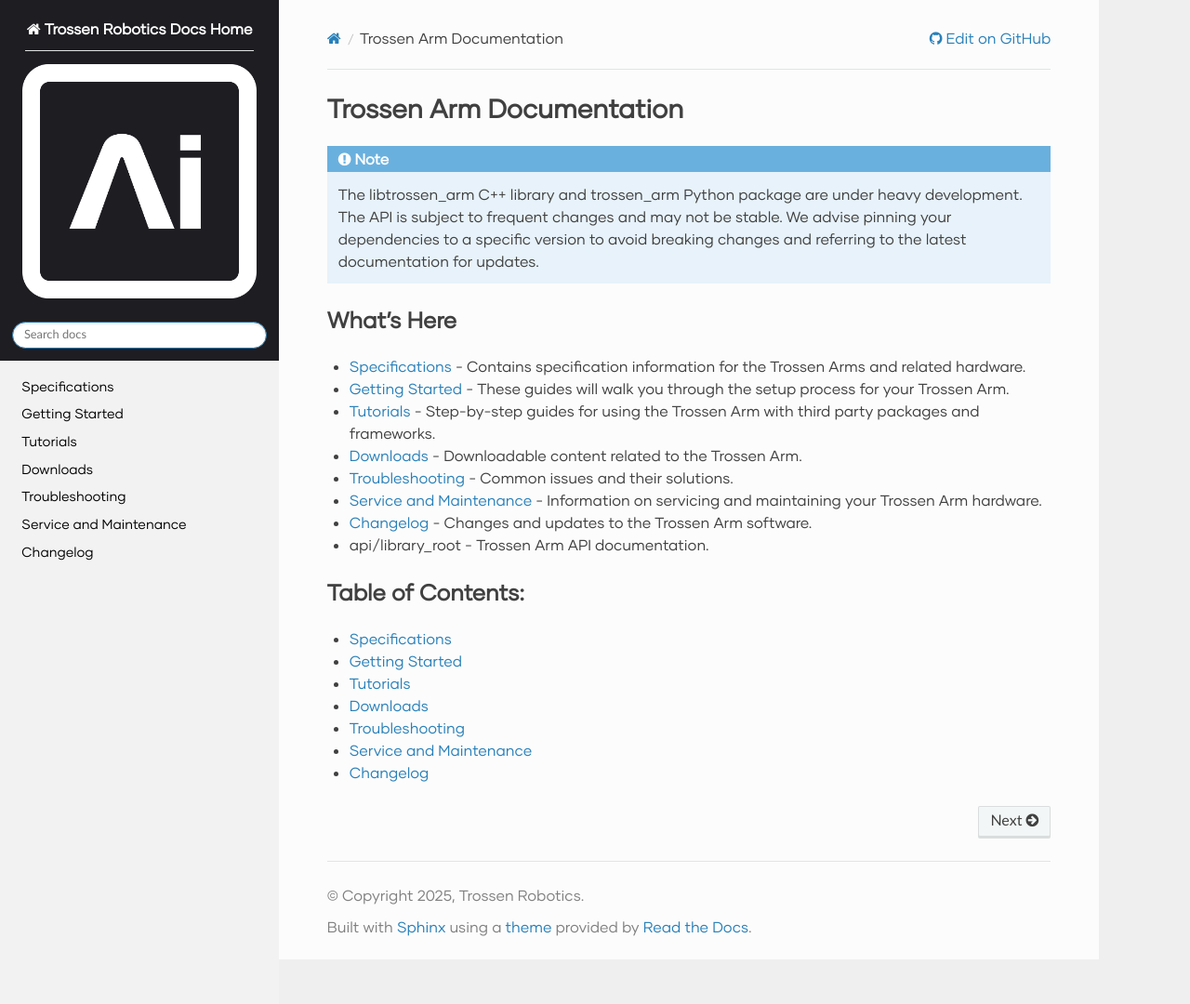
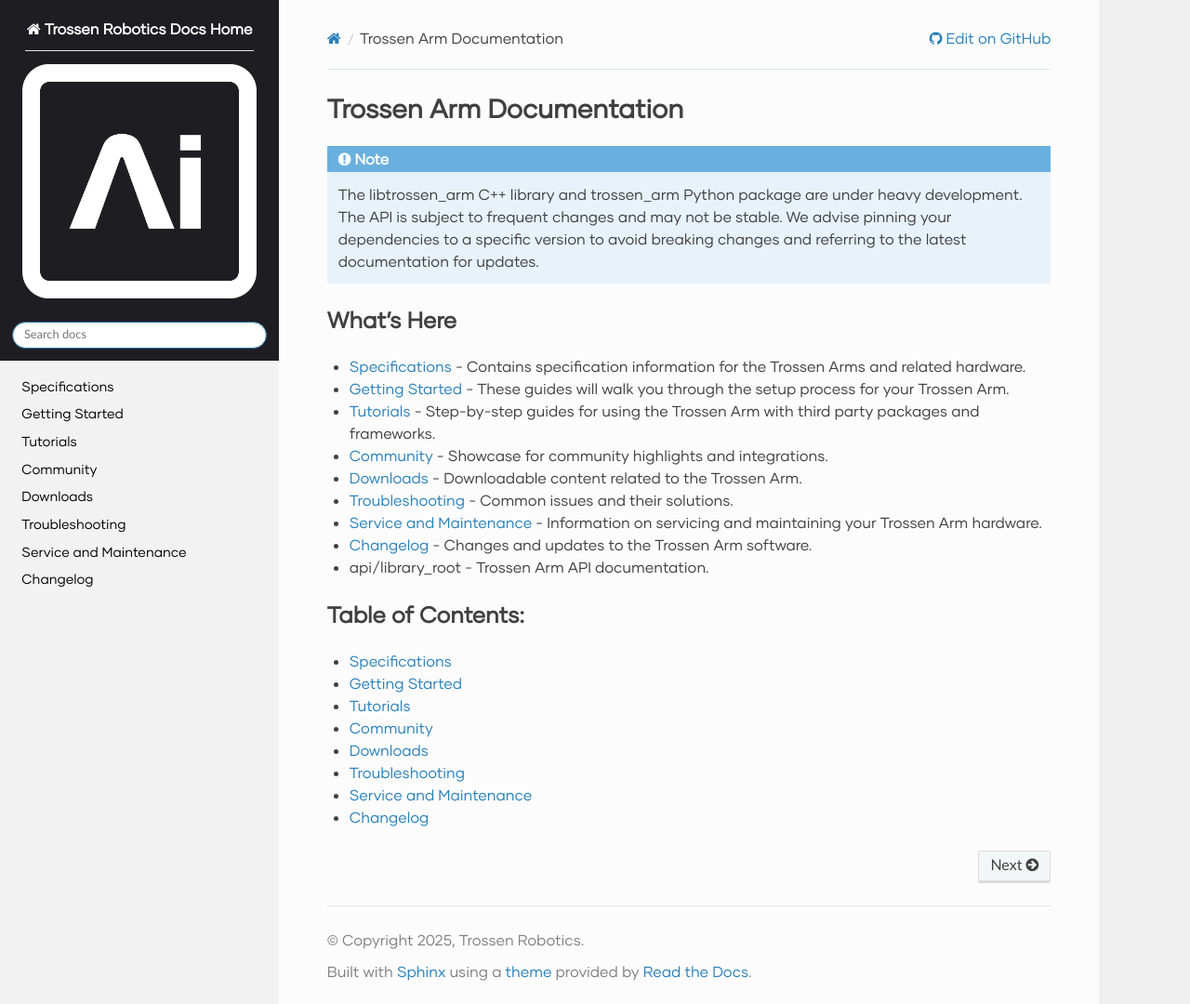
Before and after one commit to TrossenRobotics/trossen_arm, a Sphinx documentation site: the page built from docs/index.rst, in a window 1280 px wide and 1080 px high. Shown: the whole window at 93% size. Built offline with Sphinx 7.4.7 and the Read the Docs theme 3.1.0, drawn with Linux system fonts in a browser that asks for light colours; some web fonts are replaced; pages that are not in the unit, such as notebooks, are missing from menus.

Commit message:
Add community page (#108)
* Add community page

* Update language

```diff
--- a/docs/index.rst
+++ b/docs/index.rst
@@ -14,6 +14,7 @@ What's Here
 *   :doc:`specifications` - Contains specification information for the Trossen Arms and related hardware.
 *   :doc:`getting_started` - These guides will walk you through the setup process for your Trossen Arm.
 *   :doc:`tutorials` - Step-by-step guides for using the Trossen Arm with third party packages and frameworks.
+*   :doc:`community` - Showcase for community highlights and integrations.
 *   :doc:`downloads` - Downloadable content related to the Trossen Arm.
 *   :doc:`troubleshooting` - Common issues and their solutions.
 *   :doc:`service` - Information on servicing and maintaining your Trossen Arm hardware.
@@ -30,6 +31,7 @@ Table of Contents:
     specifications.rst
     getting_started.rst
     tutorials.rst
+    community.rst
     downloads.rst
     troubleshooting.rst
     service.rst
```
Also changed, not shown: docs/community.rst (added, +8 -0 lines).
